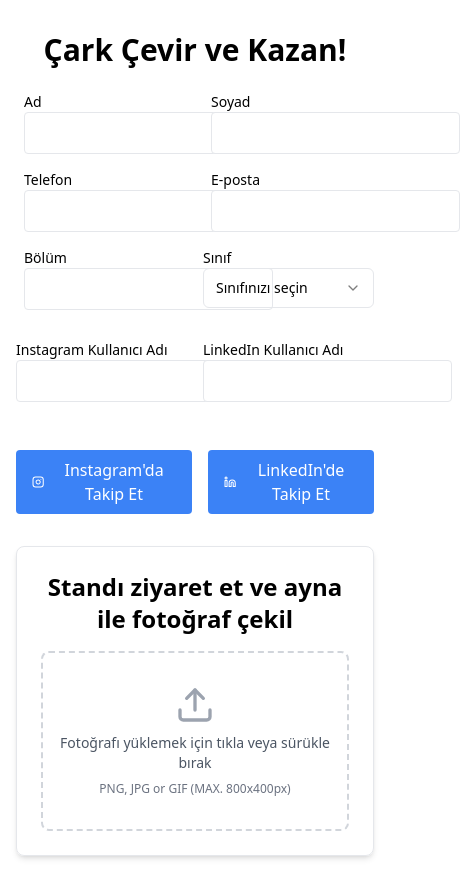
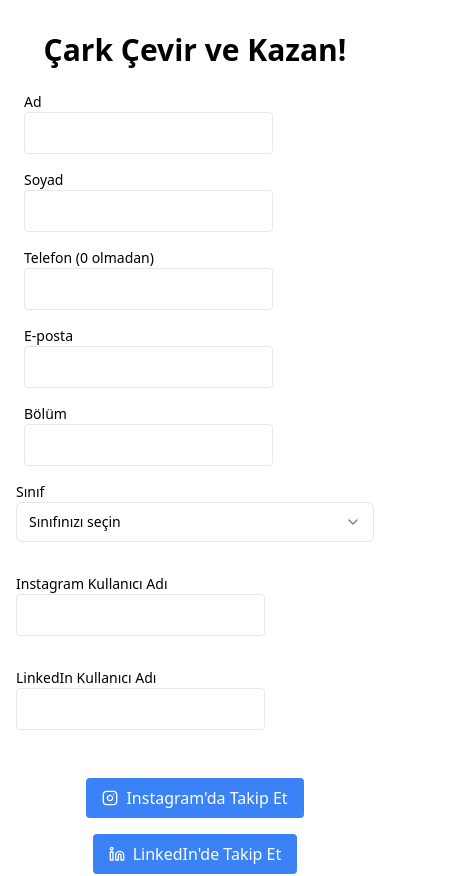
Before and after one commit to talhaerkul/wheel, a Next.js app: page / in a window 390 px wide. Shown: the top 876 px of the page, 460 px wide, since content can reach past the window. Built offline with nearby package versions, Linux system fonts and the light colour scheme; no server answers.

Commit message:
Refactor UI styles in select and toast components

```diff
--- a/app/page.js
+++ b/app/page.js
@@ -249,7 +249,7 @@
         Çark Çevir ve Kazan!
       </h1>
 
-      <div className="max-w-lg grid grid-cols-2 gap-4 mx-auto mb-8">
+      <div className="max-w-lg grid lg:grid-cols-2 gap-4 mx-auto mb-8">
         <div className="mx-2">
           <Label htmlFor="name">Ad</Label>
           <Input
@@ -271,7 +271,7 @@
         </div>
 
         <div className="mx-2">
-          <Label htmlFor="phone">Telefon</Label>
+          <Label htmlFor="phone">Telefon (0 olmadan)</Label>
           <Input
             id="phone"
             value={phone}
@@ -364,7 +364,7 @@
       </div>
 
       <div className=" mb-8">
-        <div className="flex justify-center space-x-4">
+        <div className="flex flex-col gap-4 items-center lg:flex-row justify-start lg:justify-center lg:space-x-4">
           <Button
             className="flex items-center"
             onClick={() => handleSocialFollow("instagram")}
--- a/components/SpinningWheel.js
+++ b/components/SpinningWheel.js
@@ -1,9 +1,9 @@
 "use client";
 
-import { useRef, useEffect, useState } from "react";
-import { motion, AnimatePresence } from "framer-motion";
 import confetti from "canvas-confetti";
+import { AnimatePresence, motion } from "framer-motion";
 import { X } from "lucide-react";
+import { useEffect, useRef, useState } from "react";
 
 export default function SpinningWheel({ prizes, canSpin, onSpinEnd }) {
   const canvasRef = useRef(null);
@@ -89,7 +89,7 @@
 
     ctx.save();
     ctx.translate(width / 2, height / 2);
-    ctx.rotate((angle * Math.PI) / 180);
+    ctx.rotate((-angle * Math.PI) / 180); // Invert the rotation
     ctx.translate(-width / 2, -height / 2);
     drawWheel(ctx, width, height);
     ctx.restore();
@@ -121,9 +121,9 @@
         const degrees = newAngle % 360;
         const numOptions = prizes.length;
         const arcSize = 360 / numOptions;
-        const adjustedDegrees = (degrees + arcSize / 2) % 360;
-        const index =
-          Math.floor((360 - adjustedDegrees) / arcSize) % numOptions;
+        const adjustedDegrees = (degrees + 90) % 360;
+        const index = Math.floor(adjustedDegrees / arcSize) % numOptions;
+
         const prize = prizes[index];
         setWinningPrize(prize);
         setShowModal(true);
@@ -152,7 +152,7 @@
         />
         {/* Correct Arrow Position */}
         <div
-          className="absolute top-10 rotate-180 left-1/2 transform -translate-x-1/2 -translate-y-full"
+          className="absolute bottom-[33%] rotate-180 left-1/2 transform -translate-x-1/2 -translate-y-full"
           style={{
             width: 0,
             height: 0,
@@ -180,7 +180,7 @@
               }
         }
       >
-        {isSpinning ? "Çark Dönüyor..." : "Çarkı Çevir"}
+        {isSpinning ? "Çark Dönüyor..." : "İnovasyon Çarkını Çevir"}
       </motion.button>
 
       <AnimatePresence>
@@ -204,13 +204,13 @@
                 <X size={24} />
               </button>
               <h2 className="text-2xl font-bold mb-4 text-center">
-                Congratulations!
+                İnovasyonla kazandın, Tebrikler!
               </h2>
               <p className="text-lg text-center">
-                You won:{" "}
                 <span className="font-semibold text-green-500">
-                  {winningPrize?.name}
+                  {winningPrize?.name}{" "}
                 </span>
+                Kazandınız
               </p>
             </motion.div>
           </motion.div>
```
